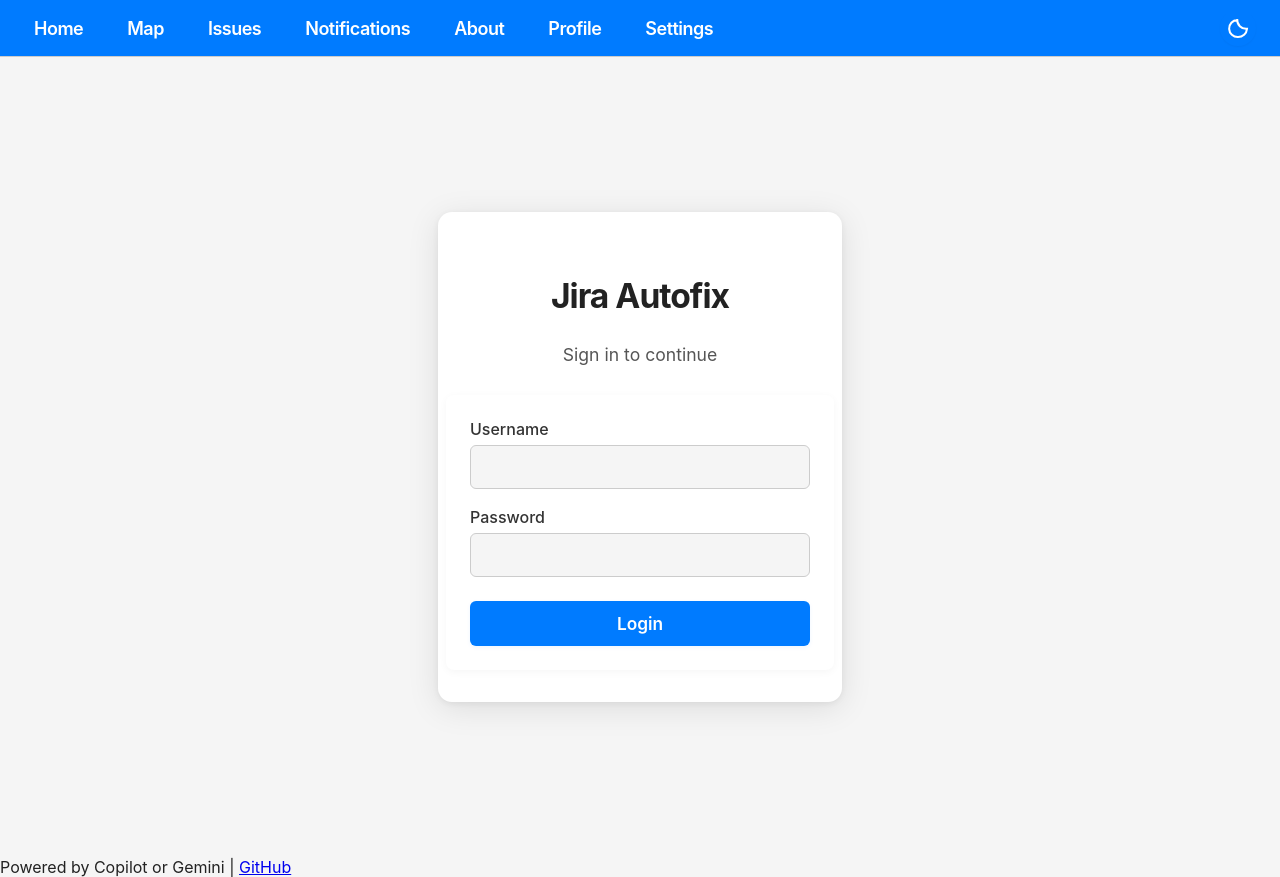
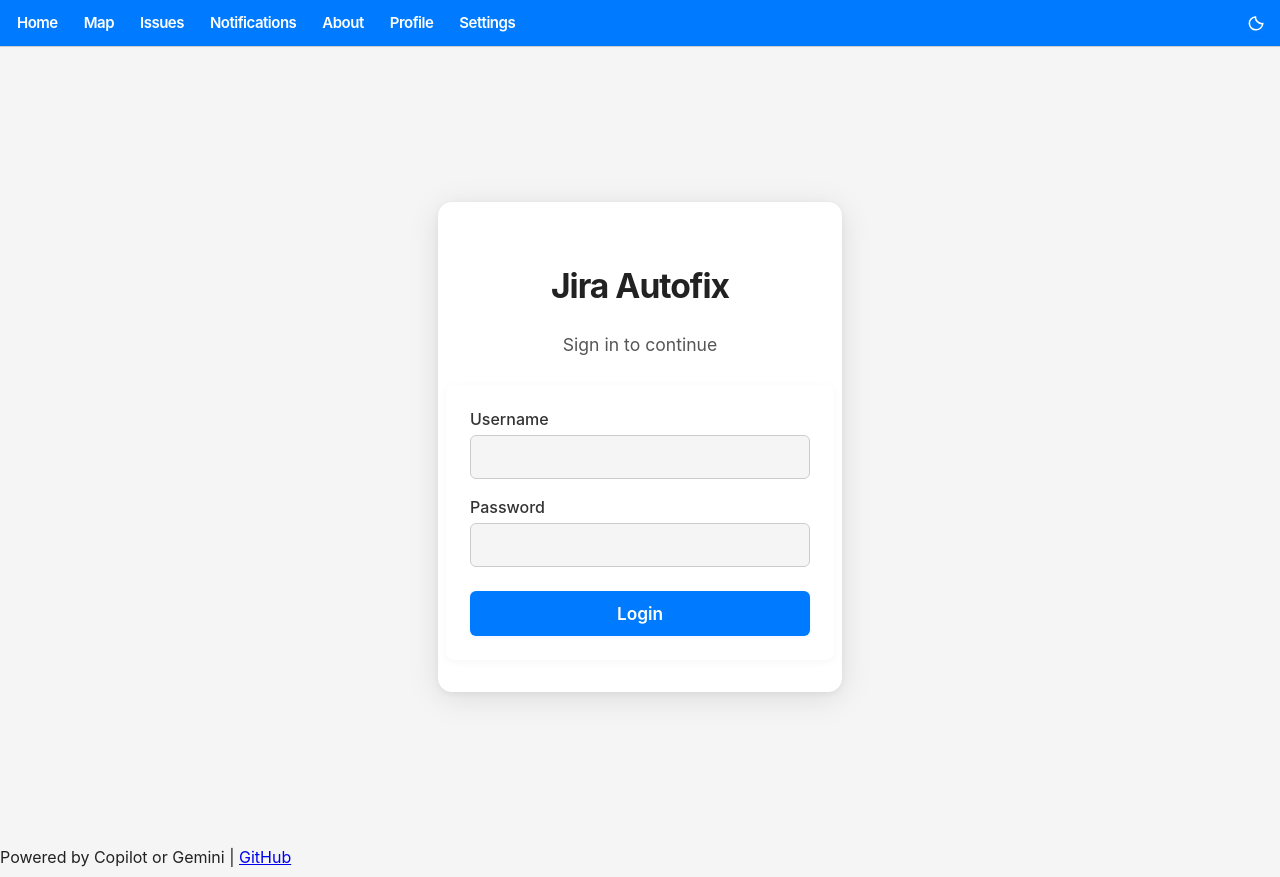
Before and after one commit to OwenNolis/Jira-Autofix, a React (Create React App) app in the folder frontend/: page /login in a window 1280 px wide. Built offline with nearby package versions, Linux system fonts and the light colour scheme; the HTML template or start-up script is replaced by a standard one.

Commit message:
fix: AI-generated fix for issue #108
AI applied changes to: frontend/src/App.css, frontend/src/App.tsx

Fixes #108
Jira: JIRAFIX-55

```diff
--- a/frontend/src/App.css
+++ b/frontend/src/App.css
@@ -90,20 +90,22 @@
   display: flex;
   justify-content: space-between;
   align-items: center;
-  padding: 10px 24px;
+  padding: 4px 10px;
   background-color: var(--color-nav);
-  box-shadow: 0 2px 8px rgba(0,0,0,0.04);
-  border-bottom: 1.5px solid var(--color-dropdown-border);
+  box-shadow: 0 1px 4px rgba(0,0,0,0.03);
+  border-bottom: 1px solid var(--color-dropdown-border);
   transition: background 0.2s, border 0.2s;
+  min-height: 38px;
+  height: 38px;
 }
 .App.dark .navigation-bar, body.dark .navigation-bar {
-  border-bottom: 1.5px solid var(--color-dropdown-border);
+  border-bottom: 1px solid var(--color-dropdown-border);
 }
 
 .nav-links {
   list-style: none;
   display: flex;
-  gap: 24px;
+  gap: 12px;
   margin: 0;
   padding: 0;
 }
@@ -112,11 +114,15 @@
   color: var(--color-nav-link);
   text-decoration: none;
   font-weight: 600;
-  font-size: 18px;
+  font-size: 15px;
   letter-spacing: -0.5px;
-  padding: 6px 10px;
-  border-radius: 6px;
+  padding: 3px 7px;
+  border-radius: 4px;
   transition: color 0.2s, background 0.2s;
+  line-height: 1.2;
+  height: 28px;
+  display: flex;
+  align-items: center;
 }
 
 .nav-links li a:hover, .nav-links li a.active {
@@ -127,7 +133,7 @@
 .nav-actions {
   display: flex;
   align-items: center;
-  gap: 16px;
+  gap: 8px;
 }
 
 .avatar-menu {
@@ -135,14 +141,14 @@
 }
 
 .avatar {
-  width: 40px;
-  height: 40px;
+  width: 28px;
+  height: 28px;
   border-radius: 50%;
   cursor: pointer;
-  border: 2px solid transparent;
+  border: 1.5px solid transparent;
   transition: border-color 0.3s, box-shadow 0.2s;
   object-fit: cover;
-  box-shadow: 0 1px 4px rgba(0,0,0,0.07);
+  box-shadow: 0 1px 2px rgba(0,0,0,0.07);
 }
 .avatar:hover {
   border-color: var(--color-nav-link-hover);
@@ -156,15 +162,15 @@
 
 .dropdown-menu {
   position: absolute;
-  top: 50px;
+  top: 36px;
   right: 0;
   background-color: var(--color-dropdown-bg);
   border: 1px solid var(--color-dropdown-border);
   border-radius: 6px;
   box-shadow: 0 2px 8px rgba(0,0,0,0.13);
-  padding: 10px 0;
+  padding: 6px 0;
   z-index: 1000;
-  min-width: 140px;
+  min-width: 120px;
   animation: fadeIn 0.18s;
 }
 @keyframes fadeIn {
@@ -175,12 +181,12 @@
   background-color: var(--color-button-bg);
   color: var(--color-nav-link);
   border: none;
-  padding: 10px 18px;
+  padding: 7px 12px;
   border-radius: 4px;
   cursor: pointer;
   width: 100%;
   text-align: left;
-  font-size: 1rem;
+  font-size: 0.98rem;
   font-weight: 500;
   transition: background 0.2s;
 }
@@ -344,15 +350,19 @@
   background: none;
   border: none;
   cursor: pointer;
-  padding: 6px;
+  padding: 4px;
   border-radius: 50%;
   color: var(--color-nav-link);
   display: flex;
   align-items: center;
   justify-content: center;
   transition: background 0.2s, color 0.2s;
-  font-size: 22px;
+  font-size: 18px;
   box-shadow: 0 1px 2px rgba(0,0,0,0.04);
+  height: 28px;
+  width: 28px;
+  min-width: 28px;
+  min-height: 28px;
 }
 .dark-mode-toggle:hover {
   background: rgba(0,0,0,0.08);
@@ -515,7 +525,31 @@
     padding: 12px 2px 8px 2px;
   }
   .home-page, .about, .map-page {
-    padding: 18px 4px 12px 4px;
+    padding: 8px 2px 6px 2px;
+  }
+  .navigation-bar {
+    padding: 2px 2px;
+    min-height: 32px;
+    height: 32px;
+  }
+  .nav-links li a {
+    font-size: 13px;
+    padding: 2px 4px;
+    height: 22px;
+  }
+  .avatar {
+    width: 22px;
+    height: 22px;
+    min-width: 22px;
+    min-height: 22px;
+  }
+  .dark-mode-toggle {
+    width: 22px;
+    height: 22px;
+    min-width: 22px;
+    min-height: 22px;
+    font-size: 14px;
+    padding: 2px;
   }
 }
 
--- a/frontend/src/App.tsx
+++ b/frontend/src/App.tsx
@@ -12,13 +12,13 @@
 
 // Sun and Moon SVG icons
 const SunIcon = () => (
-  <svg width="24" height="24" viewBox="0 0 24 24" fill="none" xmlns="http://www.w3.org/2000/svg">
+  <svg width="18" height="18" viewBox="0 0 24 24" fill="none" xmlns="http://www.w3.org/2000/svg">
     <circle cx="12" cy="12" r="5" stroke="currentColor" strokeWidth="2" fill="none"/>
     <path d="M12 1v2M12 21v2M4.22 4.22l1.42 1.42M18.36 18.36l1.42 1.42M1 12h2M21 12h2M4.22 19.78l1.42-1.42M18.36 5.64l1.42-1.42" stroke="currentColor" strokeWidth="2"/>
   </svg>
 );
 const MoonIcon = () => (
-  <svg width="24" height="24" viewBox="0 0 24 24" fill="none" xmlns="http://www.w3.org/2000/svg">
+  <svg width="18" height="18" viewBox="0 0 24 24" fill="none" xmlns="http://www.w3.org/2000/svg">
     <path d="M21 12.79A9 9 0 0111.21 3c0 .34.02.68.05 1.01A7 7 0 1012 21a9 9 0 009-8.21z" stroke="currentColor" strokeWidth="2" fill="none"/>
   </svg>
 );
```
